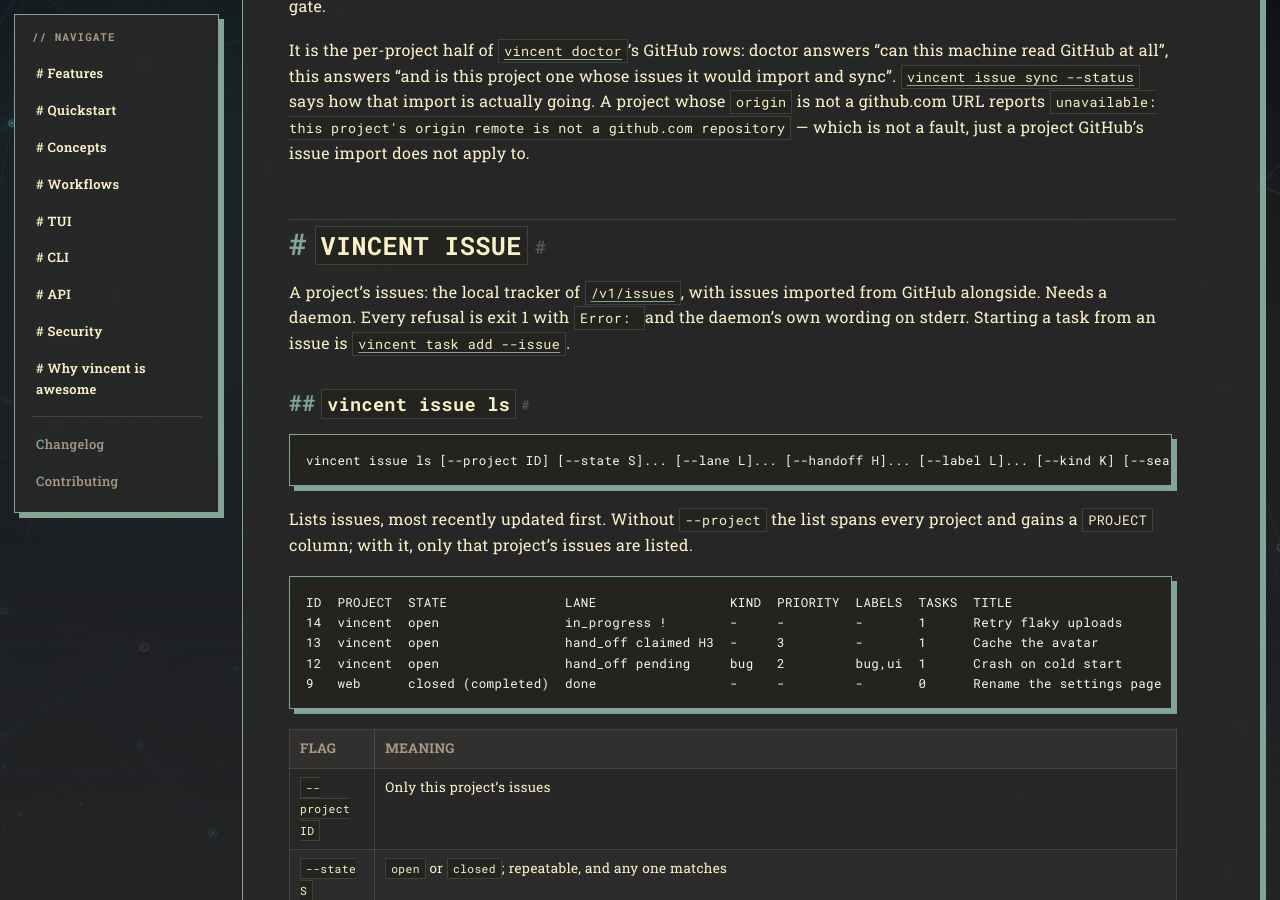
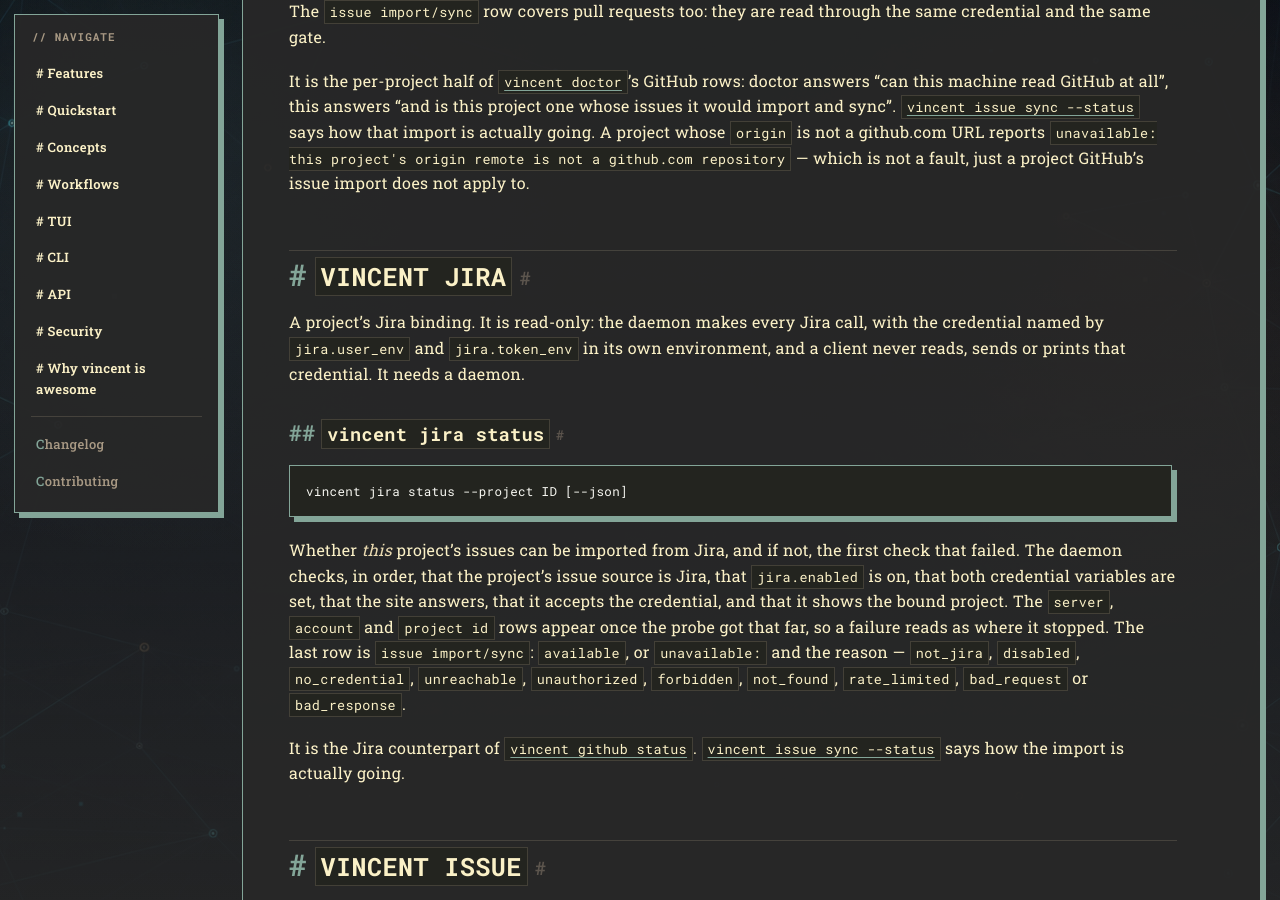
Before and after one commit to lezli01/vincent, a Jekyll site: the page built from docs/reference/cli.md, in a window 1280 px wide and 900 px high, scrolled down 66342 px. Built offline with Jekyll 4.4.1, drawn with Linux system fonts in a browser that asks for light colours; our own code applies the rules of GitHub Pages for plain Markdown files.

Commit message:
docs(cli): add vincent jira status to the CLI reference

````diff
--- a/docs/reference/cli.md
+++ b/docs/reference/cli.md
@@ -23,6 +23,7 @@
 - [`vincent workflow`](#vincent-workflow)
 - [`vincent trigger`](#vincent-trigger)
 - [`vincent github`](#vincent-github)
+- [`vincent jira`](#vincent-jira)
 - [`vincent issue`](#vincent-issue)
 - [`vincent handoff`](#vincent-handoff)
 - [`vincent gc`](#vincent-gc)
@@ -3107,6 +3108,33 @@
 repository` — which is not a fault, just a project GitHub's issue import does
 not apply to.
 
+## `vincent jira`
+
+A project's Jira binding. It is read-only: the daemon makes every Jira call,
+with the credential named by `jira.user_env` and `jira.token_env` in its own
+environment, and a client never reads, sends or prints that credential. It
+needs a daemon.
+
+### `vincent jira status`
+
+```sh
+vincent jira status --project ID [--json]
+```
+
+Whether *this* project's issues can be imported from Jira, and if not, the
+first check that failed. The daemon checks, in order, that the project's issue
+source is Jira, that `jira.enabled` is on, that both credential variables are
+set, that the site answers, that it accepts the credential, and that it shows
+the bound project. The `server`, `account` and `project id` rows appear once
+the probe got that far, so a failure reads as where it stopped. The last row
+is `issue import/sync`: `available`, or `unavailable:` and the reason —
+`not_jira`, `disabled`, `no_credential`, `unreachable`, `unauthorized`,
+`forbidden`, `not_found`, `rate_limited`, `bad_request` or `bad_response`.
+
+It is the Jira counterpart of [`vincent github status`](#vincent-github-status).
+[`vincent issue sync --status`](#vincent-issue-sync) says how the import is
+actually going.
+
 ## `vincent issue`
 
 A project's issues: the local tracker of [`/v1/issues`](api.md#issues), with
````
